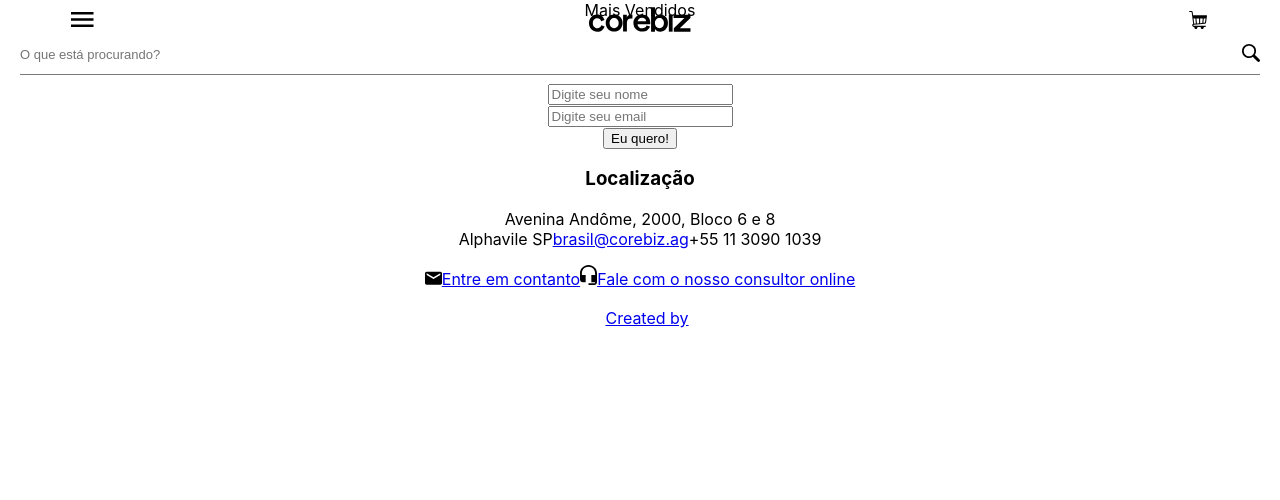
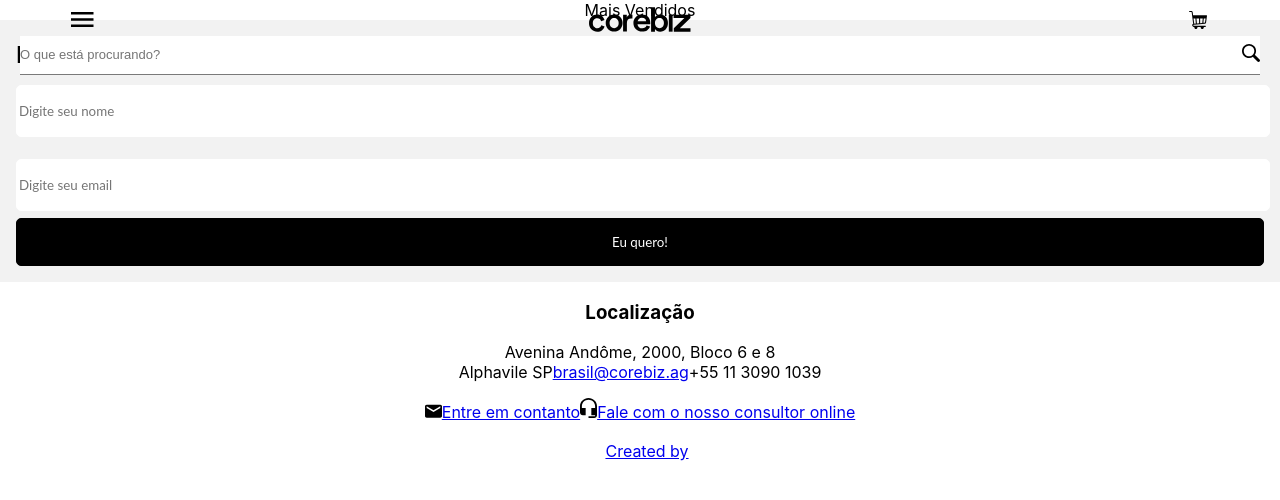
Before and after one commit to LEduard0/teste-front-corebiz, a React (Create React App) app: page / in a window 1280 px wide. Shown: the top 500 px of the page. Built offline with nearby package versions, Linux system fonts and the light colour scheme.

Commit message:
add newsletter component and style

```diff
--- a/src/components/Newsletter/index.tsx
+++ b/src/components/Newsletter/index.tsx
@@ -1,4 +1,6 @@
 import React from "react";
+
+import "./styles.css";
 
 const Newsletter: React.FC = () => {
   const handleSubmit = (e: any) => {
--- /dev/null
+++ b/src/components/Newsletter/styles.css
@@ -0,0 +1,41 @@
+.newsletterContainer {
+  background: #f2f2f2;
+  padding: 24px 16px 16px;
+}
+
+.newsletterTitleContainer {
+  margin-bottom: 19px;
+}
+
+.newsletterTitleContainer h4 {
+  font-family: "Lato", sans-serif;
+  font-weight: bold;
+  font-size: 22px;
+  line-height: 22px;
+  margin: 0;
+  text-align: left;
+}
+
+.newsletterWrapper input {
+  background: #ffffff;
+  border-radius: 5px;
+  border: 1px solid #ffffff;
+  font-family: "Lato", sans-serif;
+  height: 48px;
+  width: 100%;
+}
+
+.newsletterWrapper input#email {
+  margin-top: 22px;
+}
+
+.newsletterWrapper button {
+  background: #000000;
+  border: 1px solid #000000;
+  border-radius: 5px;
+  color: #ffffff;
+  font-family: "Lato", sans-serif;
+  height: 48px;
+  margin-top: 7px;
+  width: 100%;
+}
```
